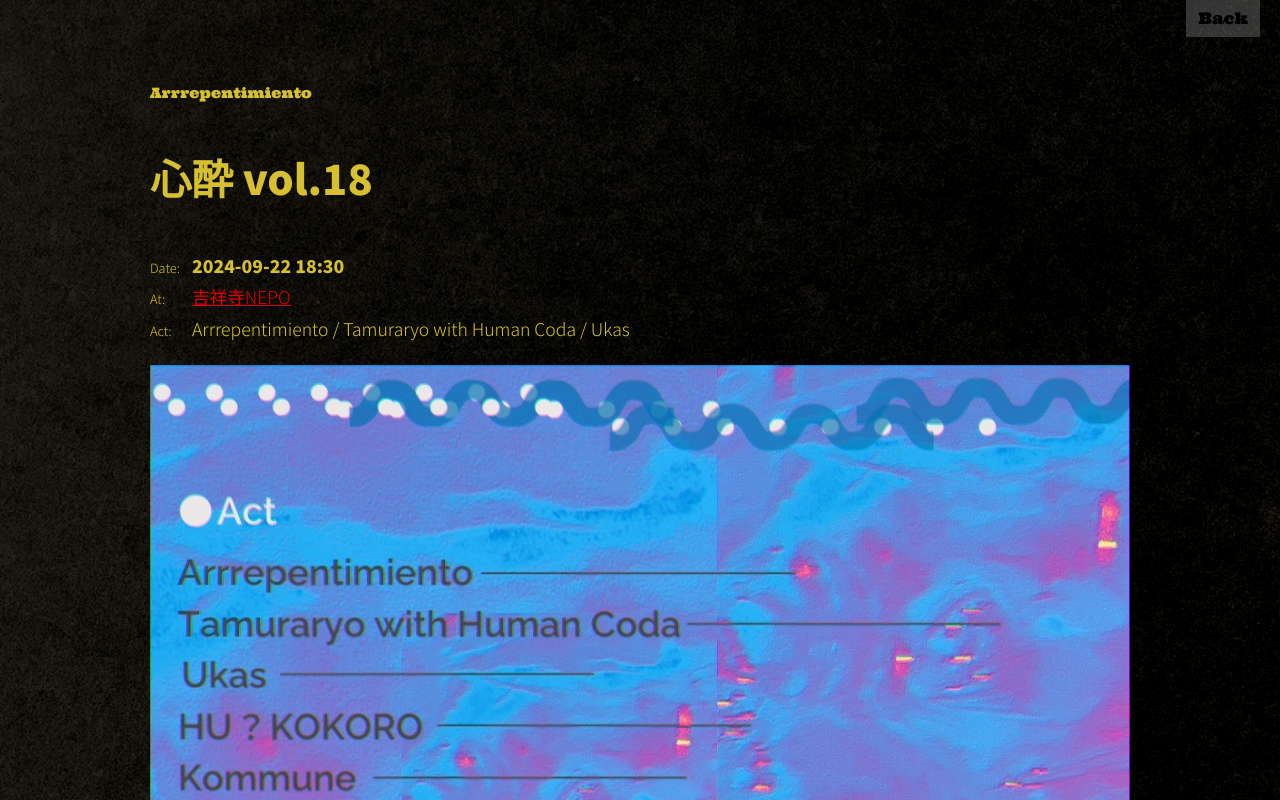
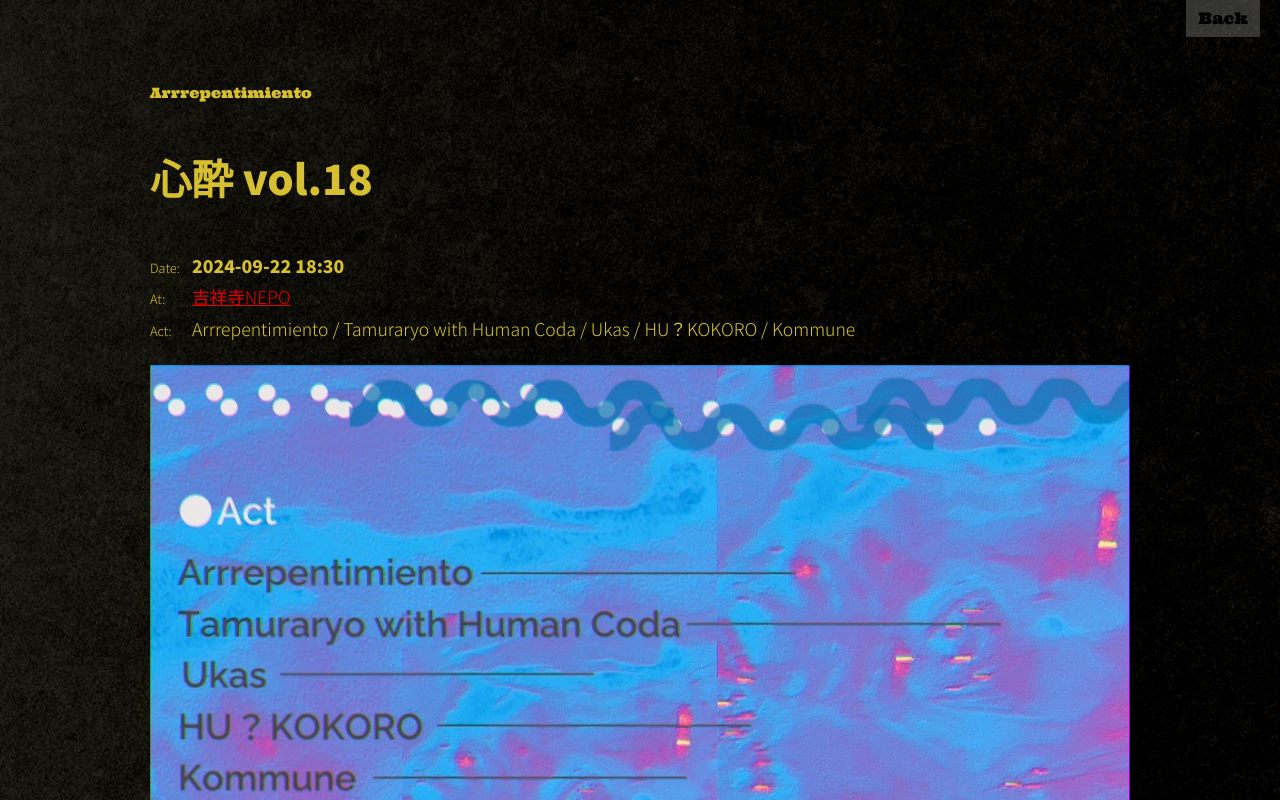
Before and after one commit to mcatm/arrrepentimiento, a Nuxt app: page /post/live-at-kichijoji-nepo-in-2024-09-22 in a window 1280 px wide. Shown: the top 800 px of the page. Built offline with nearby package versions, Linux system fonts and the light colour scheme.

Commit message:
update acts

```diff
--- a/resources/posts/post001.ts
+++ b/resources/posts/post001.ts
@@ -44,7 +44,8 @@ export const post001: Post = {
     },
     {
       label: "Act",
-      value: "Arrrepentimiento / Tamuraryo with Human Coda / Ukas",
+      value:
+        "Arrrepentimiento / Tamuraryo with Human Coda / Ukas / HU？KOKORO / Kommune",
     },
   ],
 };
```
